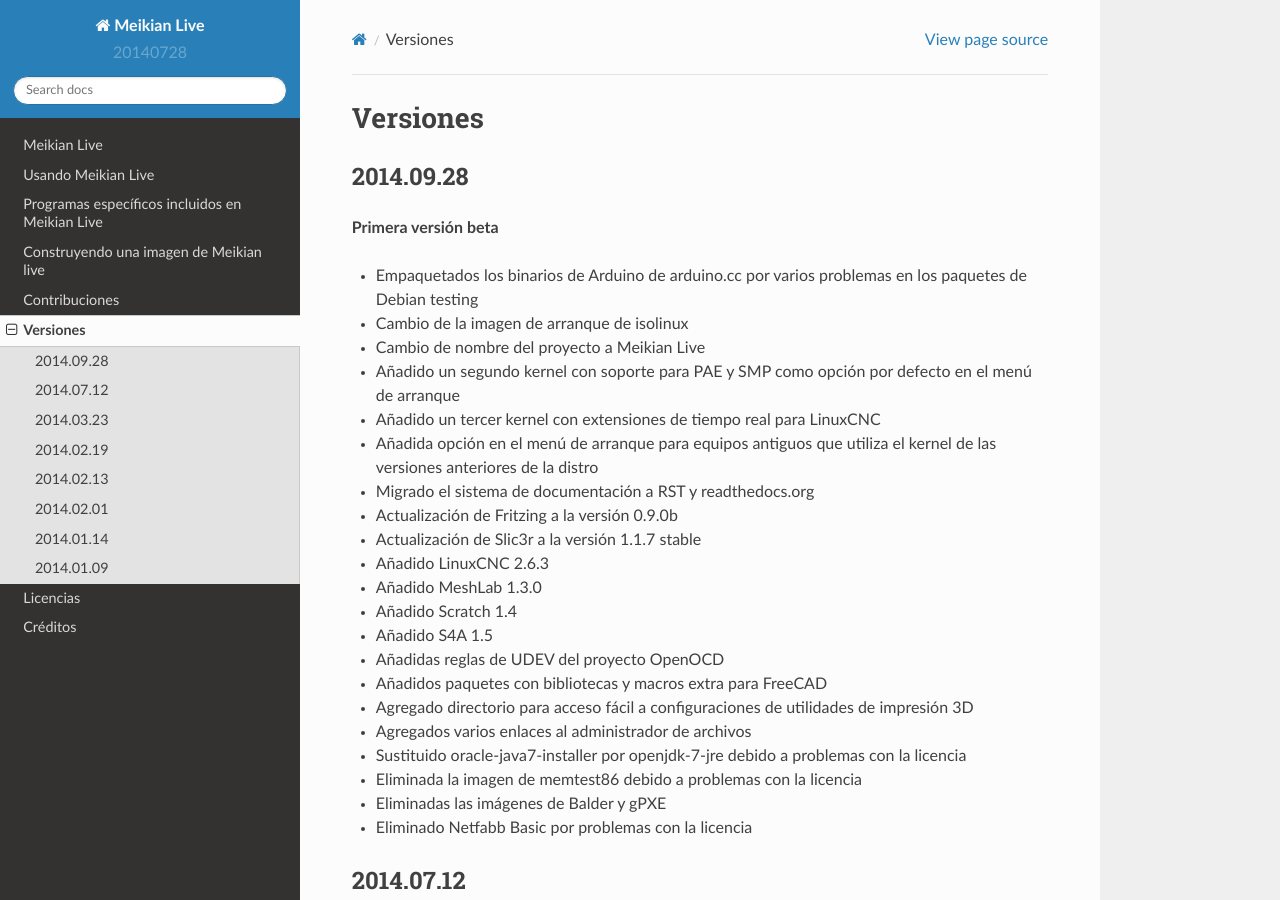
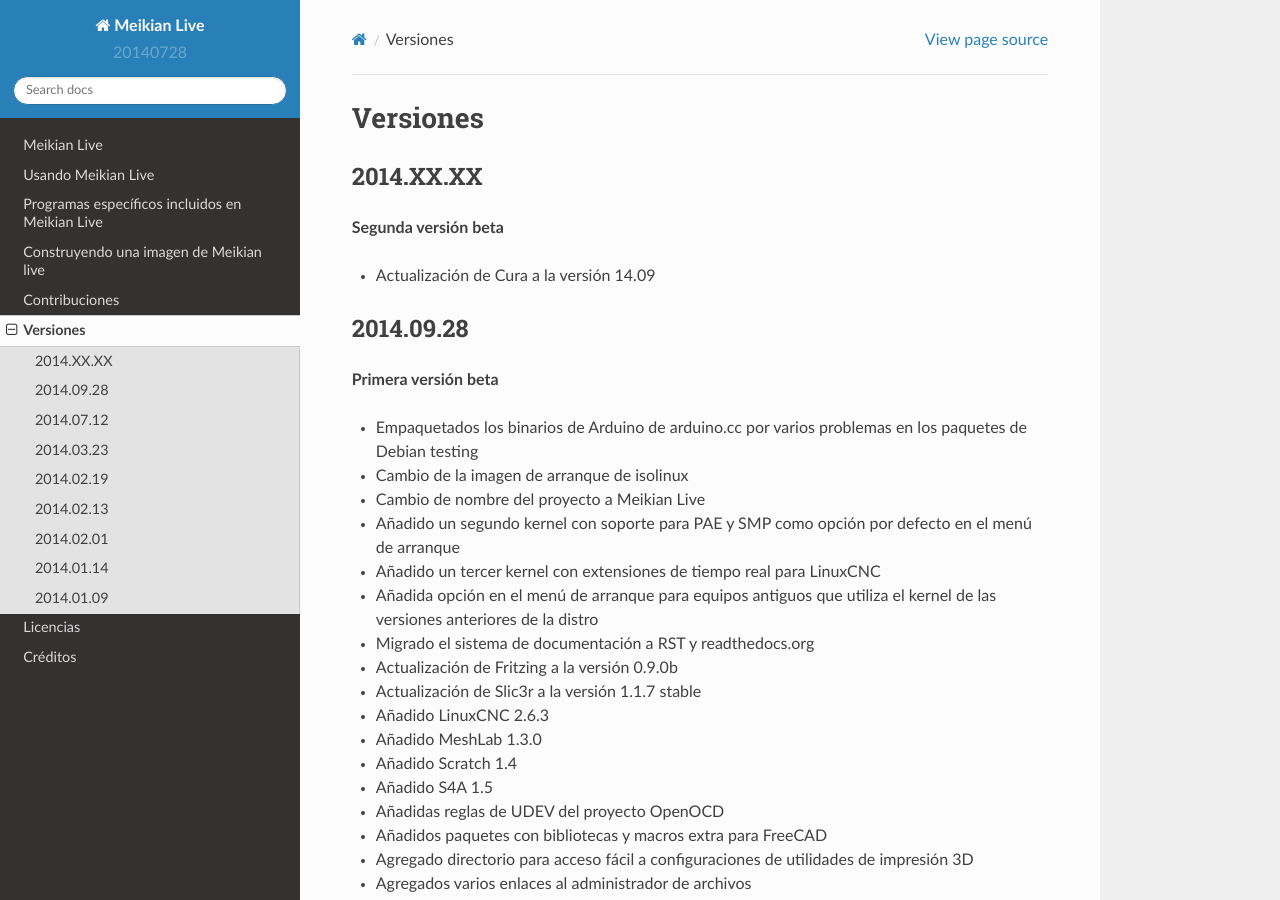
Before and after one commit to mo22de/meikian-dev, a Sphinx documentation site: the page built from docs/es/source/versiones.rst, in a window 1280 px wide and 900 px high. Built offline with Sphinx 7.4.7 and the Read the Docs theme 2.0.0, drawn with Linux system fonts in a browser that asks for light colours.

Commit message:
updated the english and spanish documentation

```diff
--- a/docs/es/source/versiones.rst
+++ b/docs/es/source/versiones.rst
@@ -3,6 +3,13 @@
 =========
 Versiones
 =========
+
+2014.XX.XX
+~~~~~~~~~~
+
+**Segunda versión beta**
+
+* Actualización de Cura a la versión 14.09
 
 2014.09.28
 ~~~~~~~~~~
```
Also changed, not shown: HISTORY.rst (+15 -8 lines).
